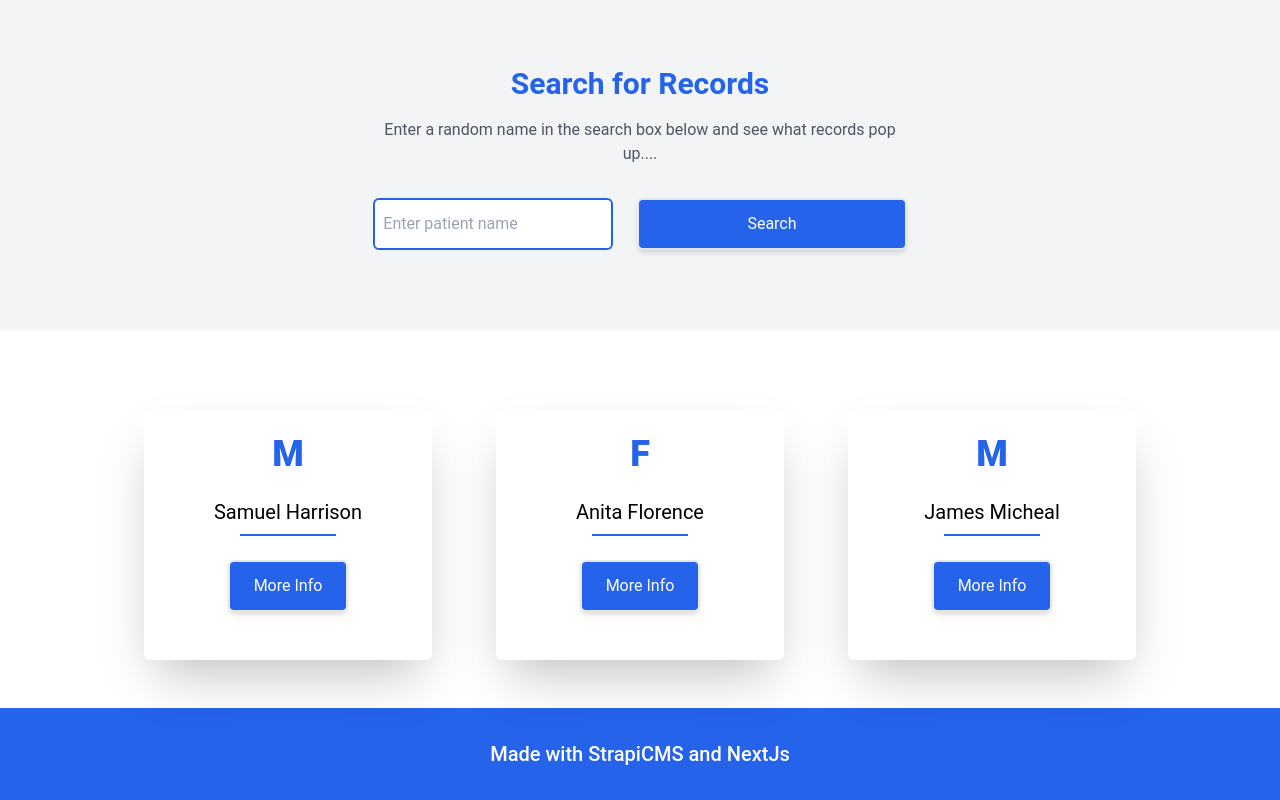
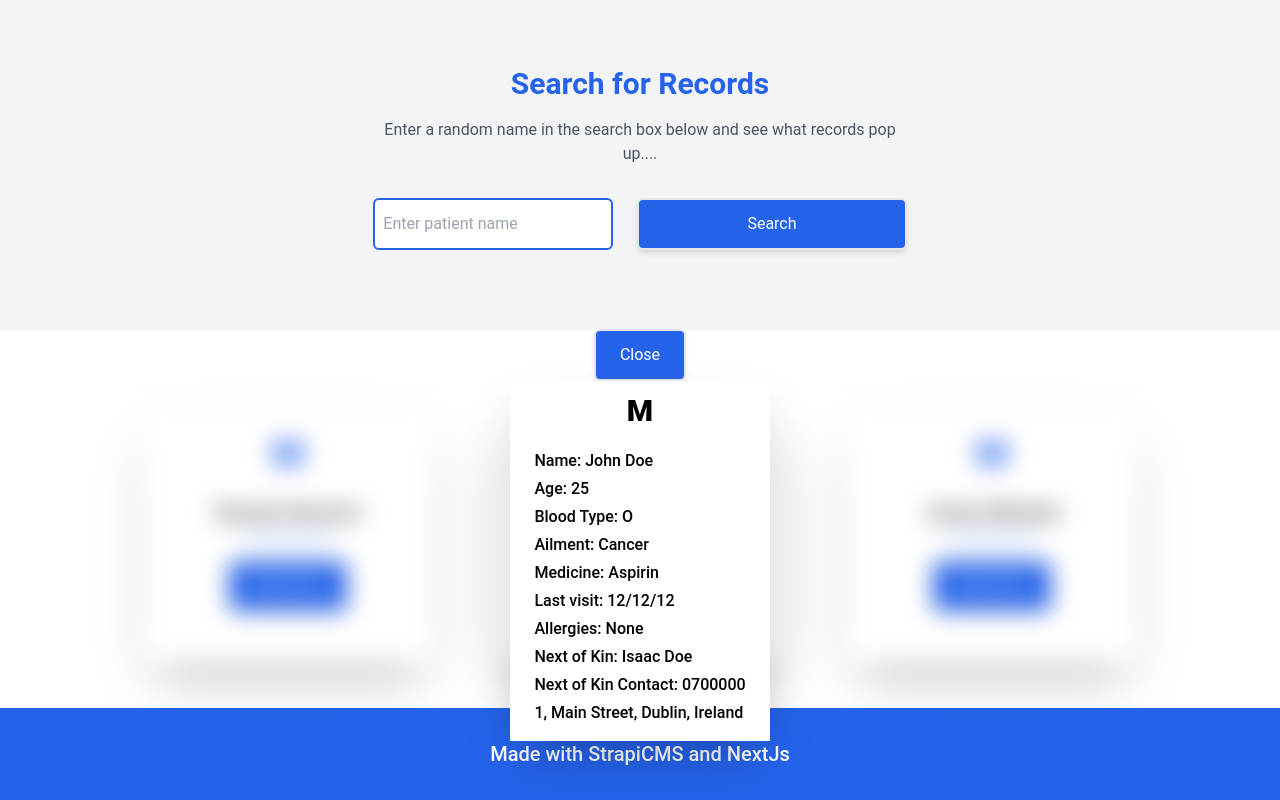
Before and after one commit to Victory-ET/Strapi-Hospital-Records-App, a Next.js app: page / in a window 1280 px wide. Shown: the part 866-1666 px from the top of the page. Built offline with nearby package versions, Linux system fonts and the light colour scheme.

Commit message:
records display

```diff
--- a/pages/Components/Cards.js
+++ b/pages/Components/Cards.js
@@ -1,7 +1,9 @@
 import React from 'react';
+import Data from './data';
 
 function Cards() {
-  return <div className=" container grid grid-cols-1 md:grid-cols-2 lg:grid-cols-3 gap-16 max-w-screen-lg mt-8 py-12">
+  return <div className=' relative'>
+  <div className=" container grid grid-cols-1 md:grid-cols-2 lg:grid-cols-3 gap-16 max-w-screen-lg mt-8 py-12">
       <div className=' flex flex-col rounded-md shadow-2xl'>
           <div className=' p-6 flex flex-col items-center'>
               <h1 className=' text-4xl font-black text-blue-600 uppercase'>M</h1>
@@ -38,7 +40,10 @@ function Cards() {
               </div>
           </div>
       </div>
-  </div>;
+  </div>
+  {/* More info on Patient Data */}
+  <Data/>
+  </div>
 }
 
 export default Cards;
--- /dev/null
+++ b/pages/Components/Data.js
@@ -0,0 +1,22 @@
+import React from 'react';
+
+function Data() {
+  return <div className=' absolute h-full flex justify-center items-center w-full top-0 backdrop-blur-md flex-col'>
+      <button className='btn hover:bg-white hover:text-blue-600 border-2 hover:border-blue-600 hover:border-2'>Close</button>
+      <div className=' relative py-3 px-6 bg-white font-Roboto font-medium shadow-2xl'>
+          <h1 className=' text-center text-3xl font-extrabold mb-5'>M</h1>
+          <h3 className=' mb-1'>Name: John Doe</h3>
+          <p className=' mb-1'>Age: 25</p>
+          <p className=' mb-1'>Blood Type: O</p>
+          <p className=' mb-1'>Ailment: Cancer</p>
+          <p className=' mb-1'>Medicine: Aspirin</p>
+          <p className=' mb-1'>Last visit: 12/12/12</p>
+          <p className=' mb-1'>Allergies: None</p>
+          <p className=' mb-1'>Next of Kin: Isaac Doe</p>
+          <p className=' mb-1'>Next of Kin Contact: 0700000</p>
+          <p className=' mb-1'>1, Main Street, Dublin, Ireland</p>
+      </div>
+  </div>;
+}
+
+export default Data;
```
